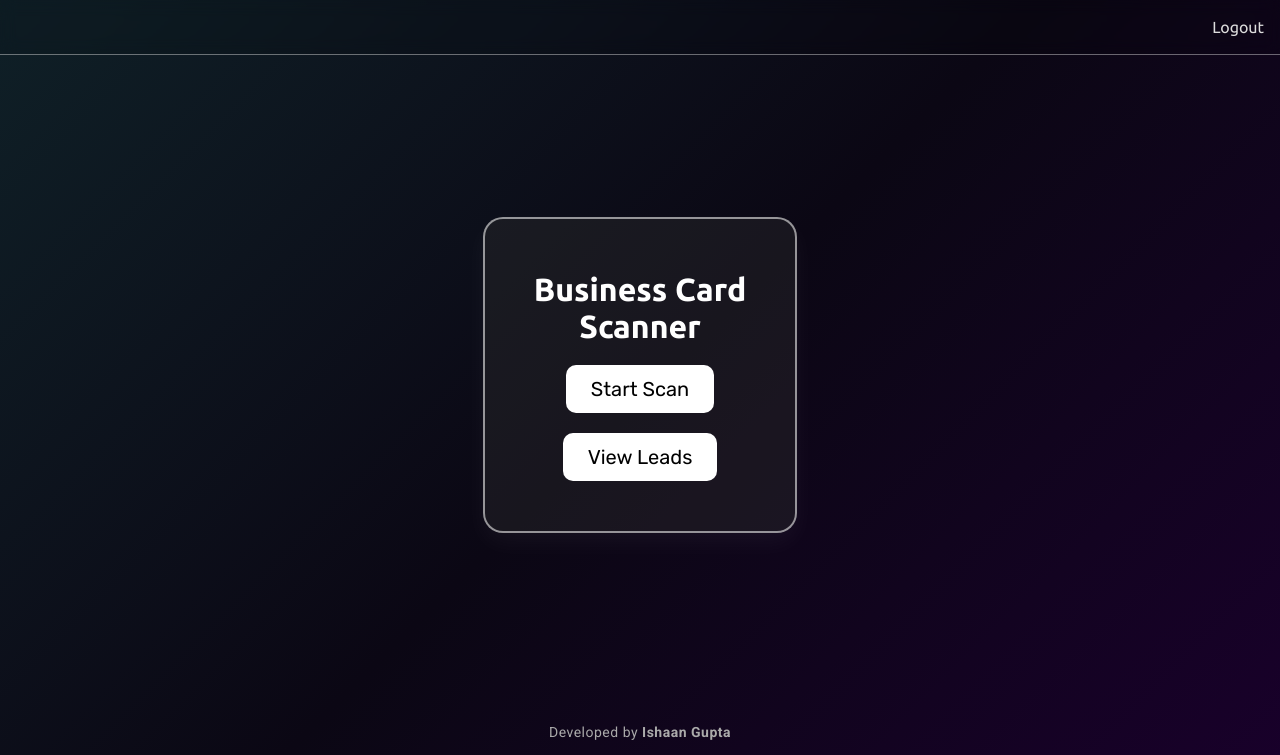
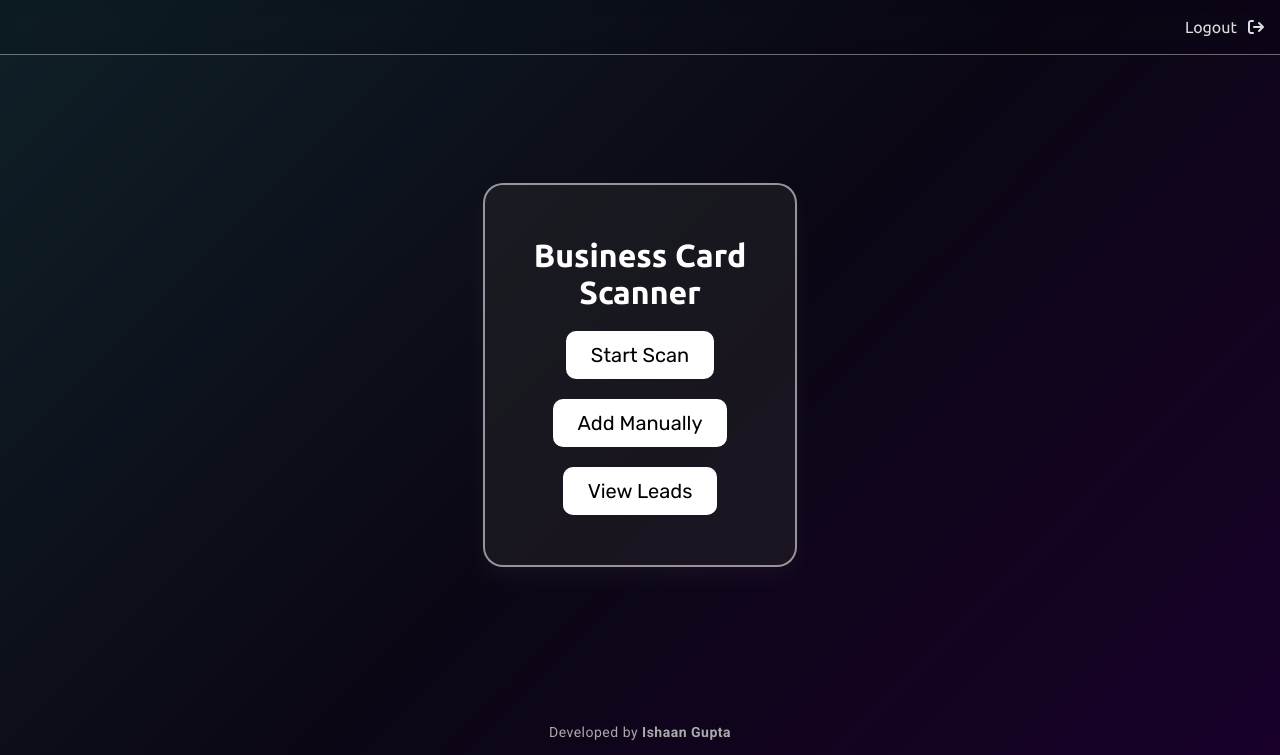
Before and after one commit to LowSpecIshaan/card-scanner, a Flask app: page / in a window 1280 px wide. Shown: the top 755 px of the page. Run offline with Flask 3, Linux system fonts and the light colour scheme; the visitor is signed in with stand-in values (Sample User, id 1); parts of the project's set-up code (start-up, migrations or seed data) failed here and were passed over.

Commit message:
added icons; manual add feature;

```diff
--- a/templates/index.html
+++ b/templates/index.html
@@ -8,6 +8,7 @@
     <link href="https://fonts.googleapis.com/css2?family=Roboto:wght@300;400;500;600;700&display=swap" rel="stylesheet">
     <link href="https://fonts.googleapis.com/css2?family=Rubik:wght@300;400;500;600;700&display=swap" rel="stylesheet">
     <link href="https://fonts.googleapis.com/css2?family=Ubuntu:wght@300;400;500;700&display=swap" rel="stylesheet">
+    <link rel="stylesheet" href="https://cdnjs.cloudflare.com/ajax/libs/font-awesome/6.5.0/css/all.min.css">
     <link rel="stylesheet" href="{{ url_for('static', filename='css/style.css') }}">
 </head>
 <body>
@@ -15,19 +16,24 @@
         <div class="nav-left">
             <a>
                 {% if current_user.company_name %}
+                    <i class="fa-solid fa-briefcase" id="userIcon"></i>
+                    &nbsp;
                     {{ current_user.company_name[:18] }}
                 {% endif %}
             <a>
         </div>
 
         <div class="nav-right">
-            <a href="/logout">Logout</a>
+            <a href="/logout">Logout &nbsp; <i class="fa-solid fa-arrow-right-from-bracket" id="userIcon"></i></a>
         </div>
     </nav>
     <div class="startButton">
         <h1>Business Card Scanner</h1>
         <a href="/scan">
             <button>Start Scan</button>
+        </a>
+        <a>
+            <button style="margin-top: 20px" onclick="manualLead()">Add Manually</button>
         </a>
         <a href="/leads">
             <button style="margin-top: 20px">View Leads</button>
@@ -37,5 +43,12 @@
     <footer class="footer">
         Developed by <a href = "https://ishaanguptaportfolio.netlify.app/" target = "_blank"><strong>Ishaan Gupta</strong></a>
     </footer>
+
+    <script>
+        function manualLead(){
+            sessionStorage.removeItem("leadData");
+            window.location.href = "/form";
+        }
+    </script>
 </body>
 </html>
```
